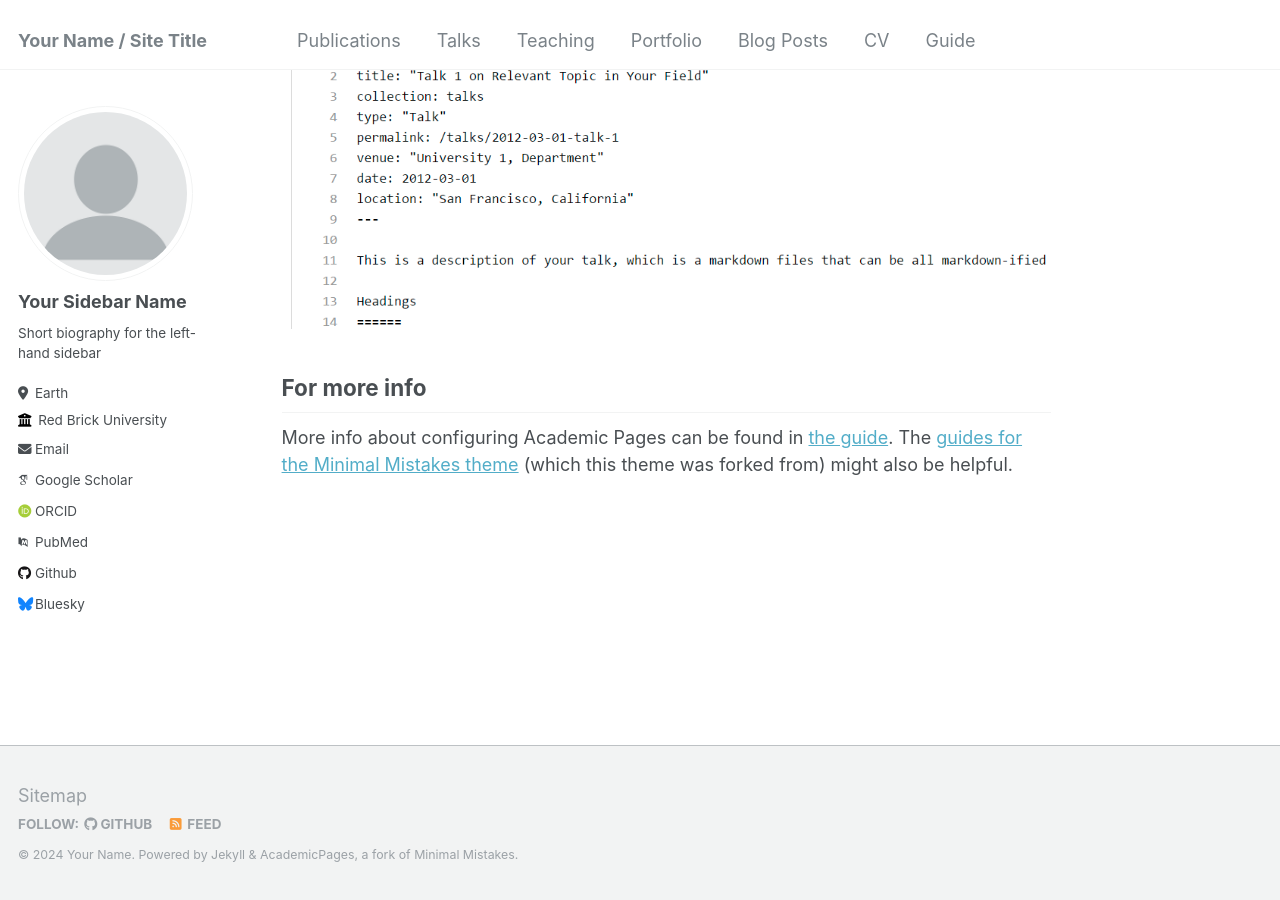
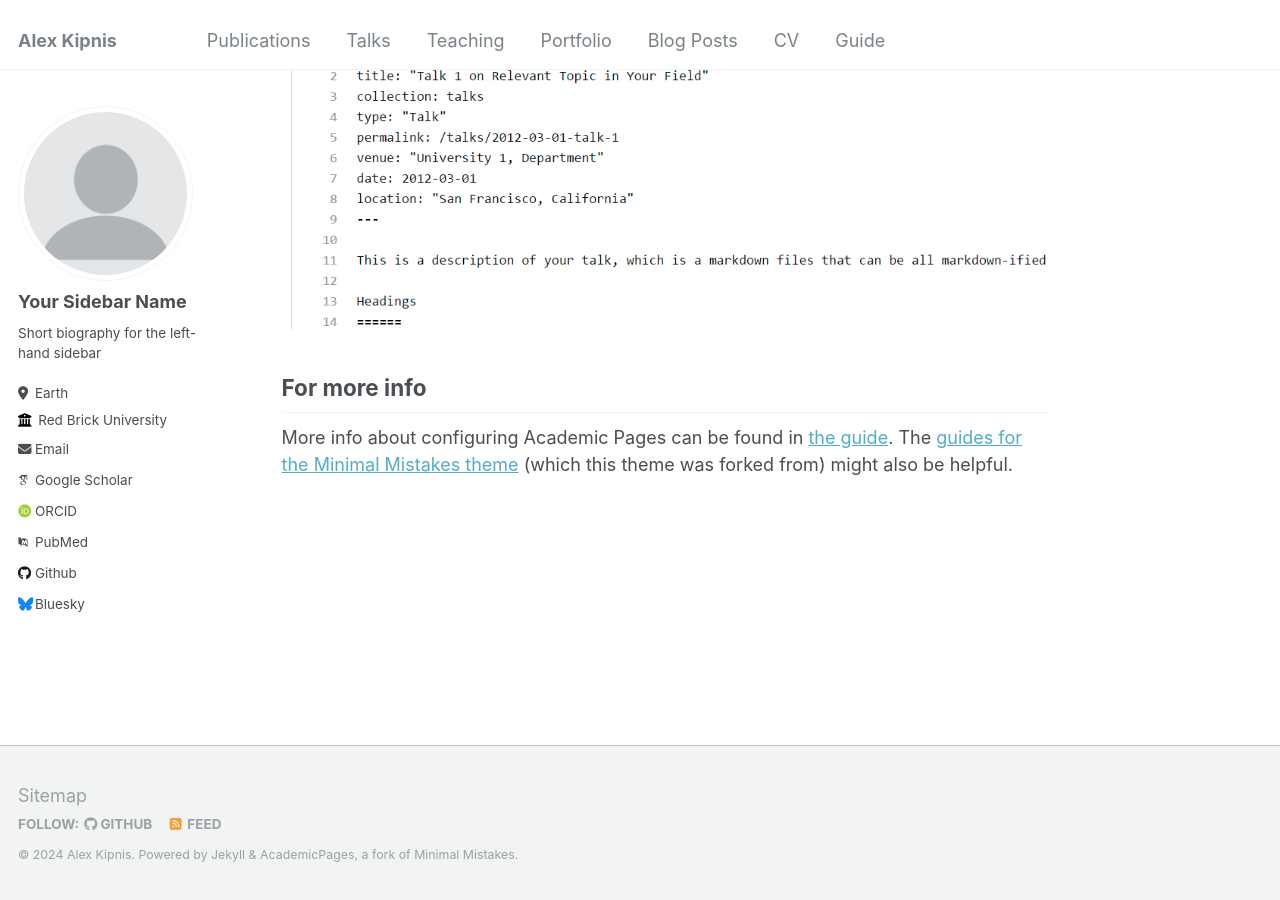
Before and after one commit to adkipnis/adkipnis.github.io, a Jekyll site: the page built from _pages/about.md, in a window 1280 px wide and 900 px high, scrolled down 2660 px. Built offline with Jekyll 4.4.1, drawn with Linux system fonts in a browser that asks for light colours; some web fonts are replaced.

Commit message:
Update _config.yml

```diff
--- a/_config.yml
+++ b/_config.yml
@@ -8,13 +8,13 @@
 
 # Basic Site Settings
 locale                   : "en-US"
-title                    : "Your Name / Site Title"
+title                    : "Alex Kipnis"
 title_separator          : "-"
-name                     : &name "Your Name"
-description              : &description "personal description"
-url                      : https://academicpages.github.io # the base hostname & protocol for your site e.g. "https://mmistakes.github.io"
+name                     : &name ""
+description              : &description "PhD Student in Data Science @ Helmholtz Munich"
+url                      : https://adkipnis.github.io
 baseurl                  : "" # the subpath of your site, e.g. "/blog"
-repository               : "academicpages/academicpages.github.io"
+repository               : "adkipnis/adkipnis.github.io"
 
 # Site Author - The following control what appear as part of the author content on the side bar.
 #               If a field is blank the icon and link will not appear, otherwise it will be shown.
```
